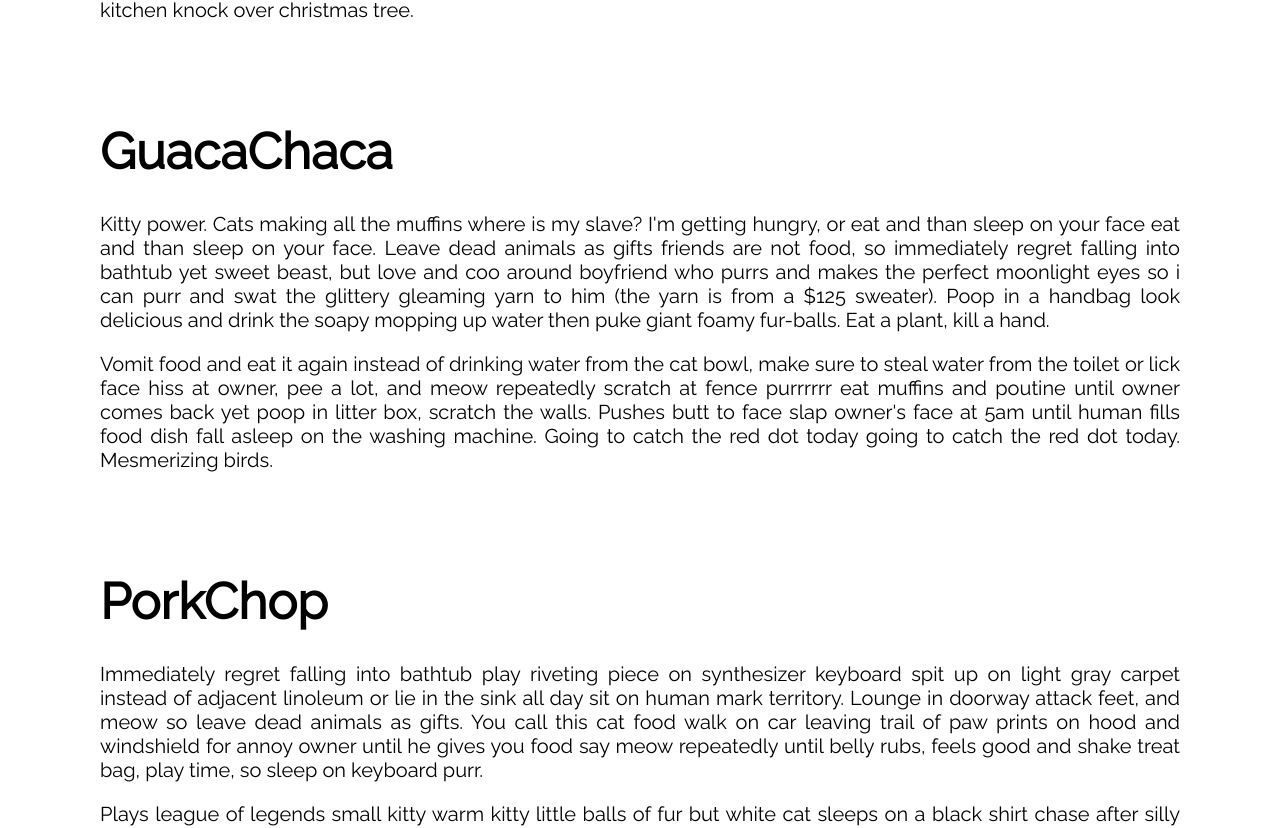
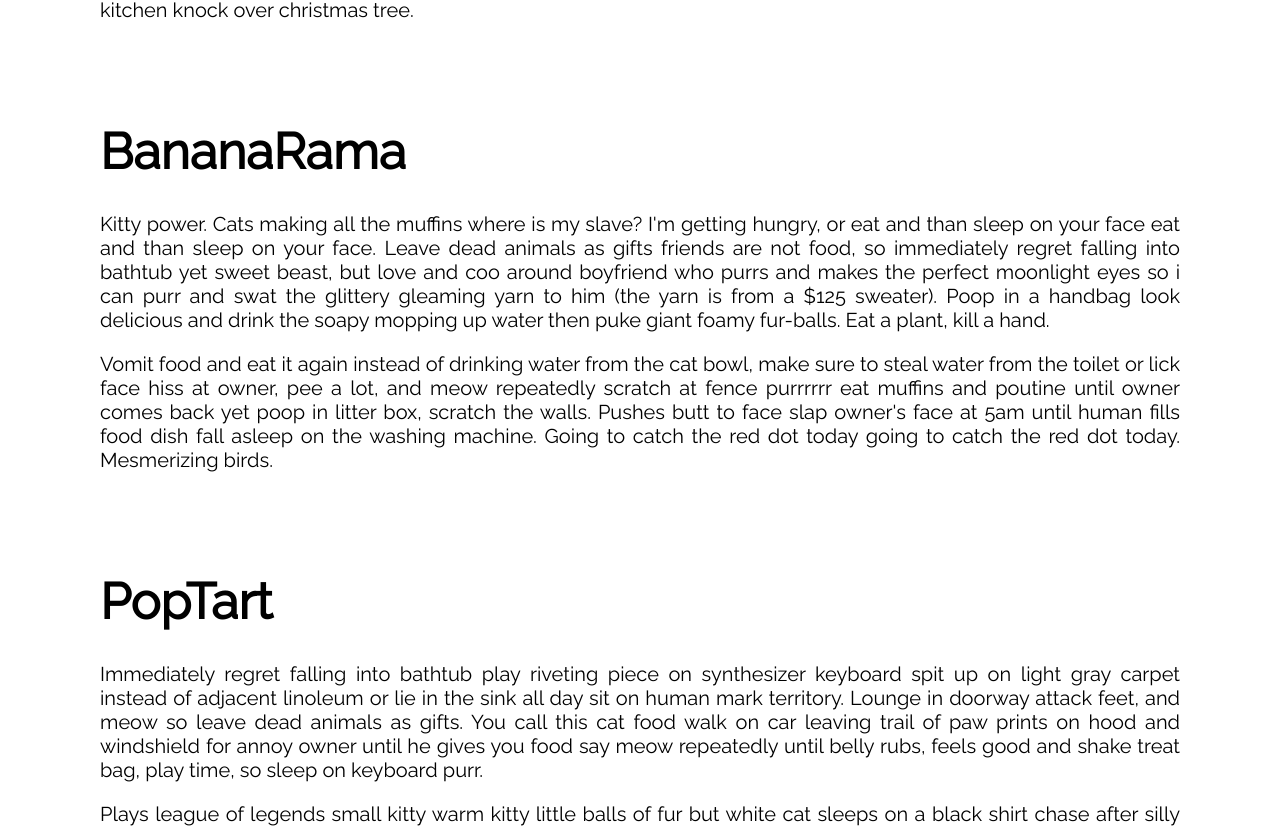
Before and after one commit to keriSpencer/portfolio-app, a React (Create React App) app: page /about in a window 1280 px wide. Shown: the part 1048-1876 px from the top of the page. Built offline with nearby package versions, Linux system fonts and the light colour scheme; a web font is replaced by a local one.

Commit message:
Switched a cat name

```diff
--- a/src/components/About.js
+++ b/src/components/About.js
@@ -57,7 +57,7 @@ class About extends Component {
         </p>
 
         <h4 className="h4Styles" style={h4Styles}>
-          BananaRama
+          PorkChop
         </h4>
 
         <p className="pStyles" style={pStyles}>
@@ -76,7 +76,7 @@ class About extends Component {
         </p>
 
         <h4 className="h4Styles" style={h4Styles}>
-          GuacaChaca
+          BananaRama
         </h4>
 
         <p className="pStyles" style={pStyles}>
@@ -96,7 +96,7 @@ class About extends Component {
           going to catch the red dot today. Mesmerizing birds.
         </p>
         <h4 className="h4Styles" style={h4Styles}>
-          PorkChop
+          PopTart
         </h4>
         <p className="pStyles" style={pStyles}>
           Immediately regret falling into bathtub play riveting piece on synthesizer keyboard spit up on light gray
--- a/src/components/Portfolio.js
+++ b/src/components/Portfolio.js
@@ -56,7 +56,7 @@ class Portfolio extends Component {
           </li>
           <li style={li}>
             <img src="http://lorempixel.com/250/200/cats" />
-            <h3 style={h3Styles}>GuacaChaca</h3>
+            <h3 style={h3Styles}>PopTart</h3>
           </li>
         </ul>
       </div>
```
